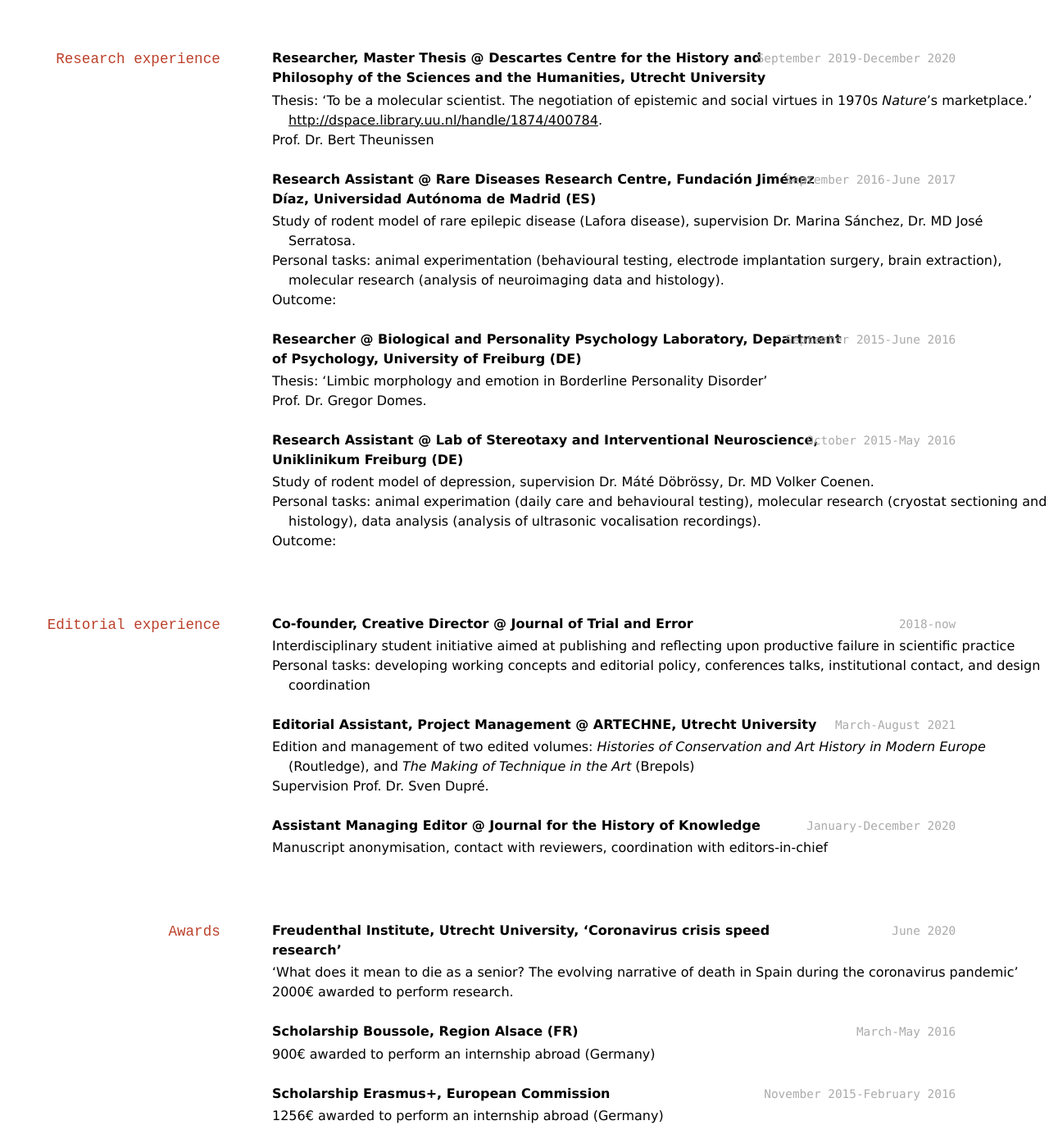
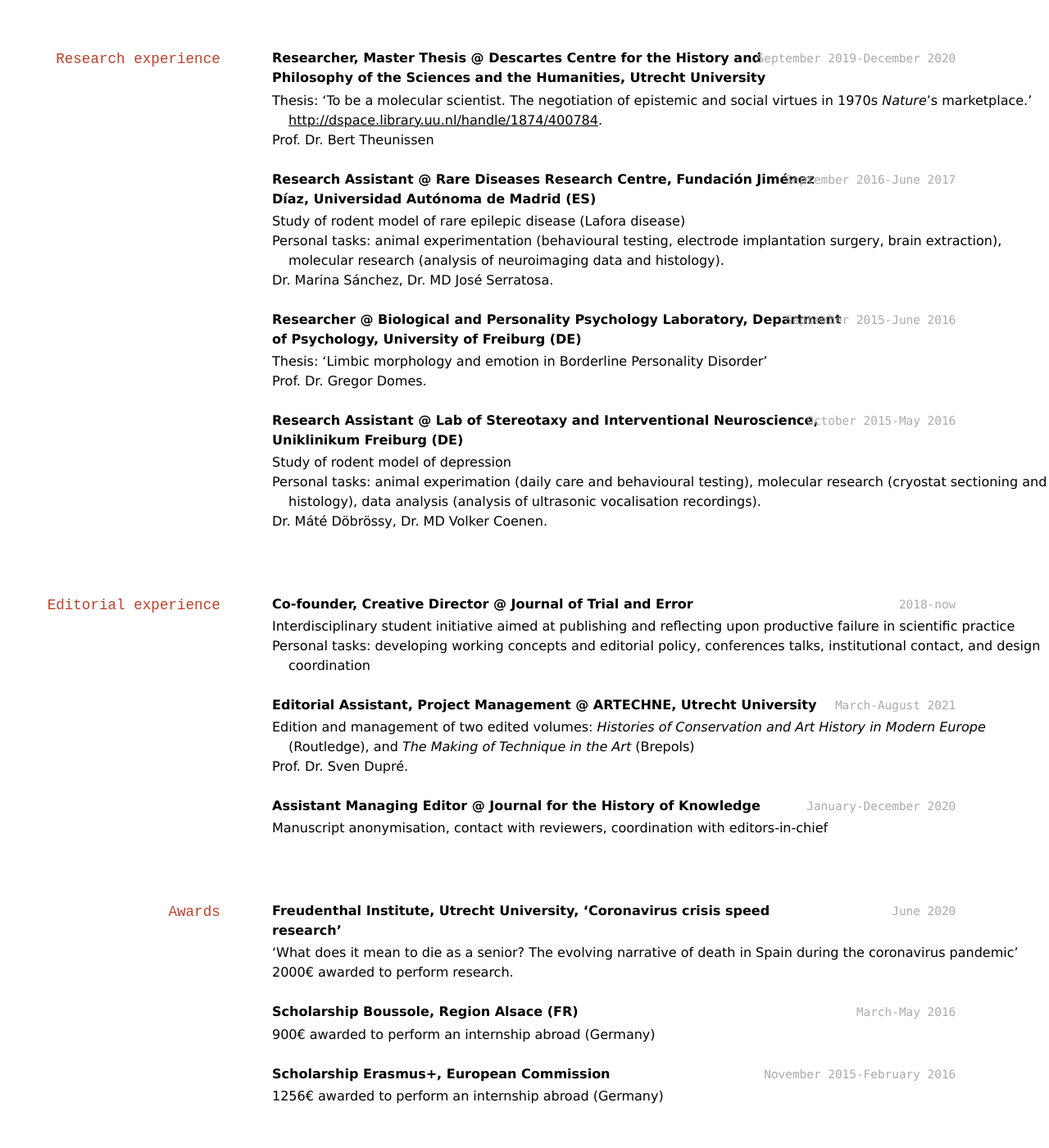
Before and after one commit to elipapa/markdown-cv, a Jekyll site: the page built from index.md, in a window 1280 px wide and 1400 px high, scrolled down 811 px. Shown: the whole window at 82% size. Built offline with Jekyll 4.4.1, drawn with Linux system fonts in a browser that asks for light colours; some of the changed text lies outside the part shown.

Commit message:
Update index.md

```diff
--- a/index.md
+++ b/index.md
@@ -45,9 +45,9 @@
 
 `September 2016-June 2017`
 __Research Assistant @ Rare Diseases Research Centre, Fundación Jiménez Díaz, Universidad Autónoma de Madrid (ES)__
-- Study of rodent model of rare epilepic disease (Lafora disease), supervision Dr. Marina Sánchez, Dr. MD José Serratosa.
+- Study of rodent model of rare epilepic disease (Lafora disease)
 - Personal tasks: animal experimentation (behavioural testing, electrode implantation surgery, brain extraction), molecular research (analysis of neuroimaging data and histology).
-- Outcome:
+- Dr. Marina Sánchez, Dr. MD José Serratosa.
 
 `September 2015-June 2016`
 __Researcher @ Biological and Personality Psychology Laboratory, Department of Psychology, University of Freiburg (DE)__
@@ -57,9 +57,9 @@
 
 `October 2015-May 2016`
 __Research Assistant @ Lab of Stereotaxy and Interventional Neuroscience, Uniklinikum Freiburg (DE)__
-- Study of rodent model of depression, supervision Dr. Máté Döbrössy, Dr. MD Volker Coenen.
+- Study of rodent model of depression
 - Personal tasks: animal experimation (daily care and behavioural testing), molecular research (cryostat sectioning and histology), data analysis (analysis of ultrasonic vocalisation recordings).
-- Outcome:
+- Dr. Máté Döbrössy, Dr. MD Volker Coenen.
 
 
 ## Editorial experience
@@ -72,7 +72,7 @@
 `March-August 2021`
 __Editorial Assistant, Project Management @ ARTECHNE, Utrecht University__
 -   Edition and management of two edited volumes: *Histories of Conservation and Art History in Modern Europe* (Routledge), and *The Making of Technique in the Art* (Brepols)
--   Supervision Prof. Dr. Sven Dupré.
+-  Prof. Dr. Sven Dupré.
 
  `January-December 2020`
 __Assistant Managing Editor @  Journal for the History of Knowledge__
```
Also changed, not shown: other parts of index.md (+6 -0 lines).
